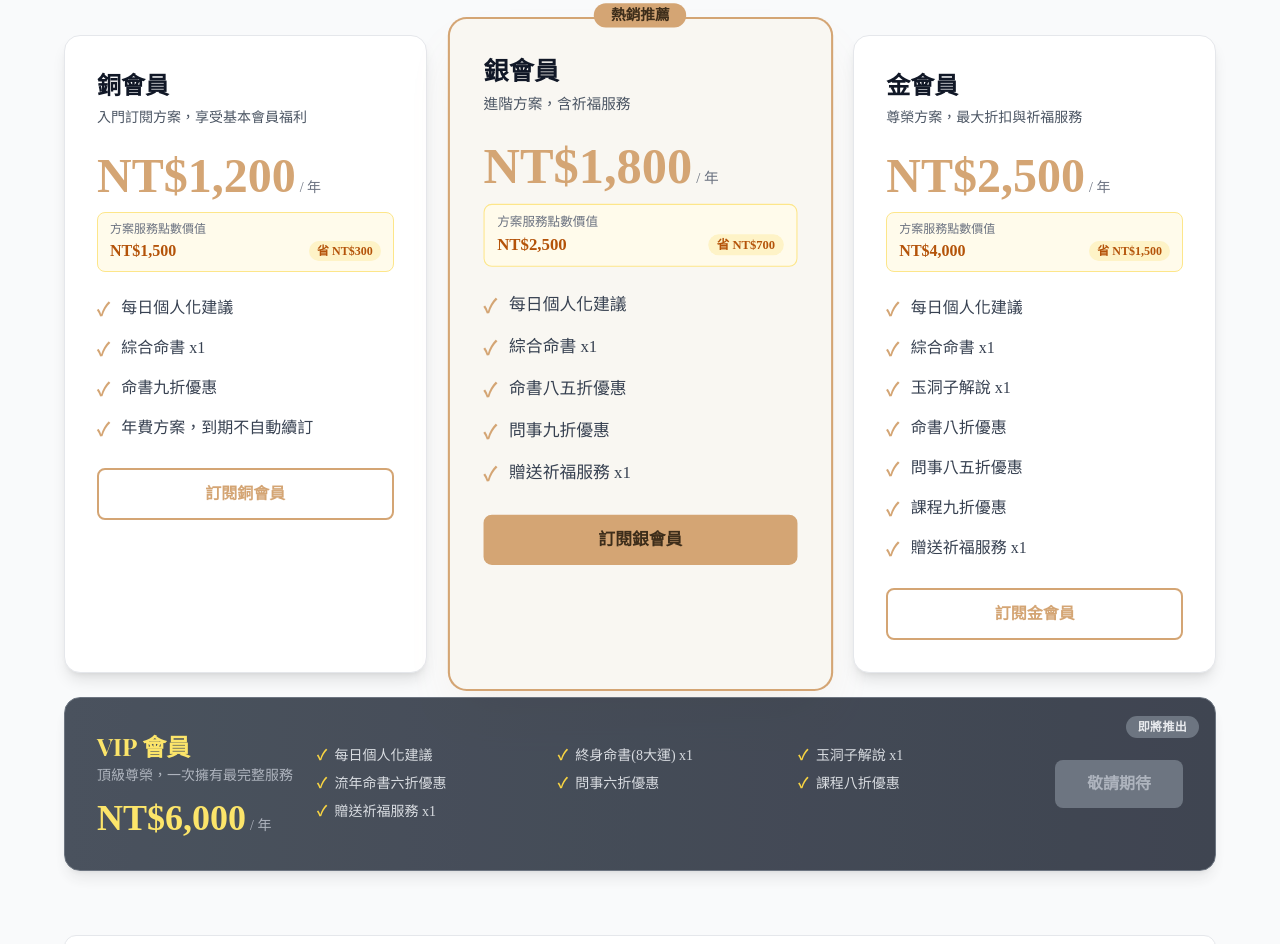
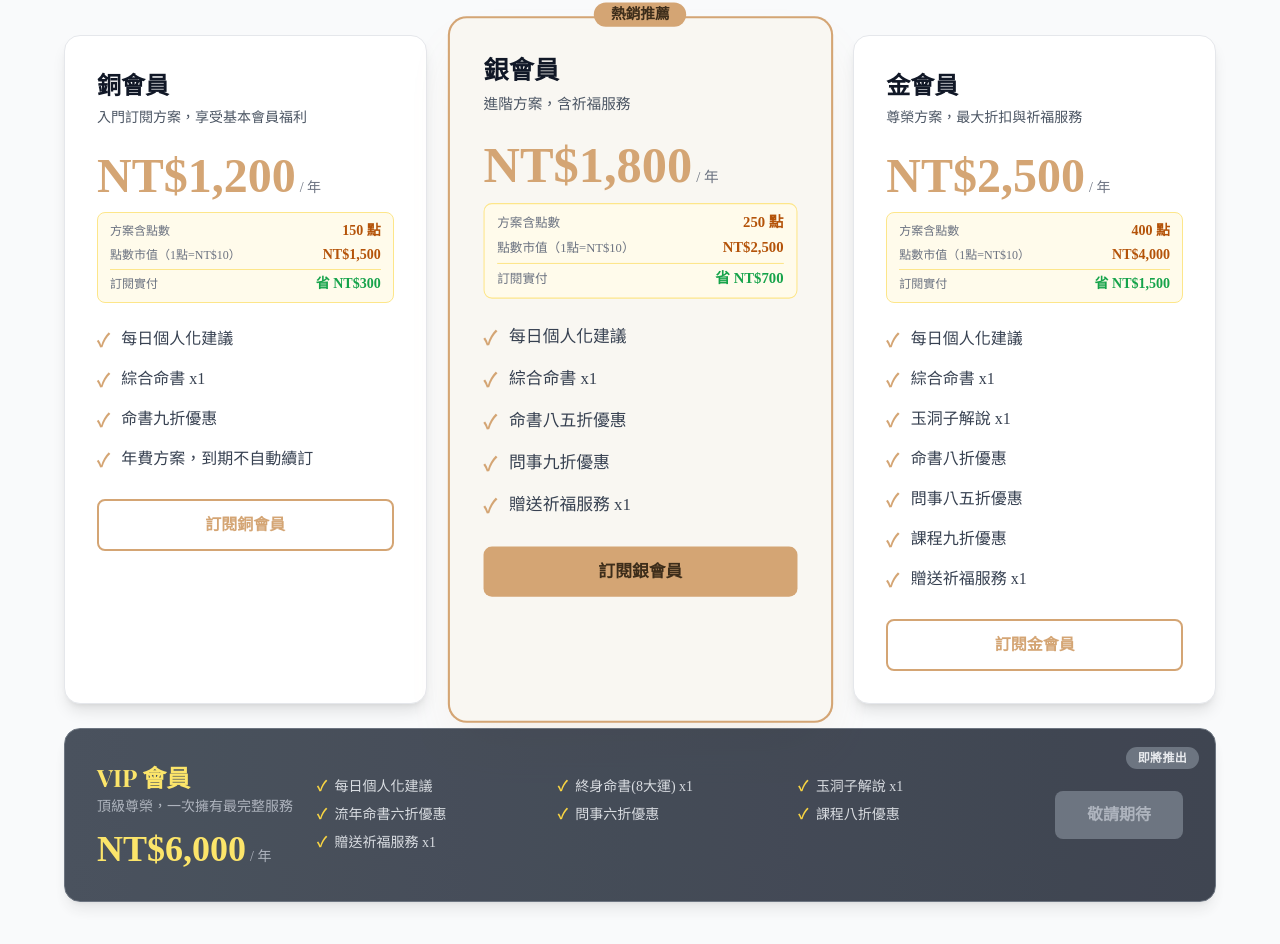
Before and after one commit to adam4taiwan/MyWeb, a Next.js app: page / in a window 1280 px wide. Shown: the part 1676-2620 px from the top of the page. Built offline with nearby package versions, Linux system fonts and the light colour scheme; no server answers.

Commit message:
feat: 訂閱卡片加入點數對價明細（含點數/點數市值/實付省額）
Co-Authored-By: Claude Sonnet 4.6 <noreply@anthropic.com>

```diff
--- a/app/subscribe/page.tsx
+++ b/app/subscribe/page.tsx
@@ -164,12 +164,19 @@ export default function SubscribePage() {
                       NT${plan.priceTwd.toLocaleString()}
                       <span className="text-sm font-normal opacity-80 ml-1">/ 年</span>
                     </p>
-                    {/* 點數價值區塊 */}
-                    <div className="mt-3 bg-white/15 rounded-lg px-3 py-2">
-                      <p className="text-xs opacity-80 mb-0.5">方案服務點數價值</p>
+                    {/* 點數對價區塊 */}
+                    <div className="mt-3 bg-white/15 rounded-lg px-3 py-2 space-y-1">
                       <div className="flex items-center justify-between">
-                        <span className="text-lg font-bold">NT${meta.pointsValue.toLocaleString()}</span>
-                        <span className="bg-white/30 text-white text-xs font-bold px-2 py-0.5 rounded-full">{meta.savingLabel}</span>
+                        <span className="text-xs opacity-75">方案含點數</span>
+                        <span className="text-sm font-bold">{meta.pointsValue / 10} 點</span>
+                      </div>
+                      <div className="flex items-center justify-between">
+                        <span className="text-xs opacity-75">點數市值（1點=NT$10）</span>
+                        <span className="text-sm font-bold">NT${meta.pointsValue.toLocaleString()}</span>
+                      </div>
+                      <div className="border-t border-white/20 pt-1 flex items-center justify-between">
+                        <span className="text-xs opacity-75">訂閱實付</span>
+                        <span className="text-sm font-bold text-green-300">{meta.savingLabel}</span>
                       </div>
                     </div>
                     {plan.description && (
--- a/components/PricingSection.tsx
+++ b/components/PricingSection.tsx
@@ -119,12 +119,19 @@ export default function PricingSection() {
                     {plan.price.toLocaleString()}
                     <span className="text-sm font-normal text-gray-500 ml-1">/ 年</span>
                   </p>
-                  {/* 點數價值 */}
-                  <div className="mt-3 bg-amber-50 border border-amber-200 rounded-lg px-3 py-2">
-                    <p className="text-xs text-gray-500 mb-0.5">方案服務點數價值</p>
+                  {/* 點數對價 */}
+                  <div className="mt-3 bg-amber-50 border border-amber-200 rounded-lg px-3 py-2 space-y-1">
                     <div className="flex items-center justify-between">
-                      <span className="text-base font-bold text-amber-700">NT${plan.pointsValue.toLocaleString()}</span>
-                      <span className="bg-amber-100 text-amber-700 text-xs font-bold px-2 py-0.5 rounded-full">{plan.savingLabel}</span>
+                      <span className="text-xs text-gray-500">方案含點數</span>
+                      <span className="text-sm font-bold text-amber-700">{plan.pointsValue / 10} 點</span>
+                    </div>
+                    <div className="flex items-center justify-between">
+                      <span className="text-xs text-gray-500">點數市值（1點=NT$10）</span>
+                      <span className="text-sm font-bold text-amber-700">NT${plan.pointsValue.toLocaleString()}</span>
+                    </div>
+                    <div className="border-t border-amber-200 pt-1 flex items-center justify-between">
+                      <span className="text-xs text-gray-500">訂閱實付</span>
+                      <span className="text-sm font-bold text-green-600">{plan.savingLabel}</span>
                     </div>
                   </div>
                 </div>
```
